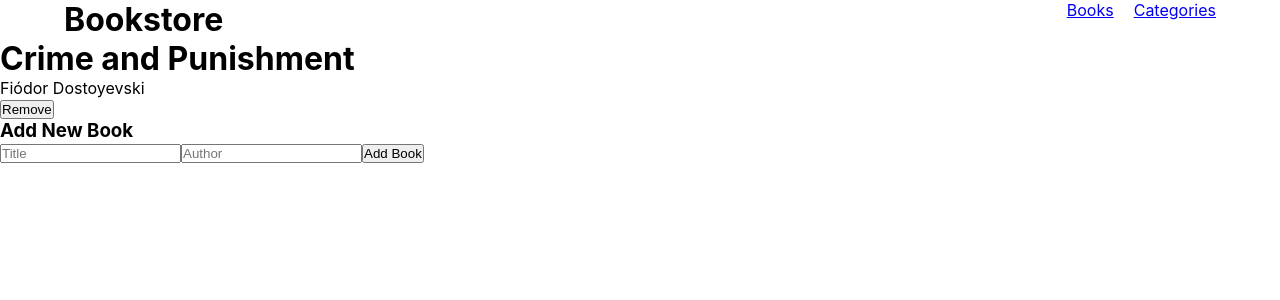
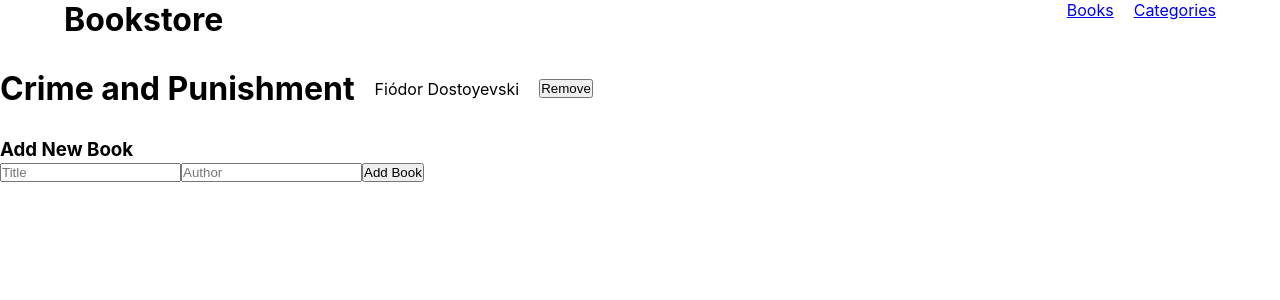
Before and after one commit to inakiesk/Bookstore-react-app, a React (Create React App) app: page / in a window 1280 px wide. Shown: the top 300 px of the page. Built offline with nearby package versions, Linux system fonts and the light colour scheme.

Commit message:
Apply basic spacing and styling

```diff
--- a/src/App.css
+++ b/src/App.css
@@ -3,3 +3,13 @@
   padding: 0;
   box-sizing: border-box;
 }
+
+.book {
+  display: flex;
+  align-items: center;
+  gap: 20px;
+}
+
+.books {
+  margin: 30px 0;
+}
```
